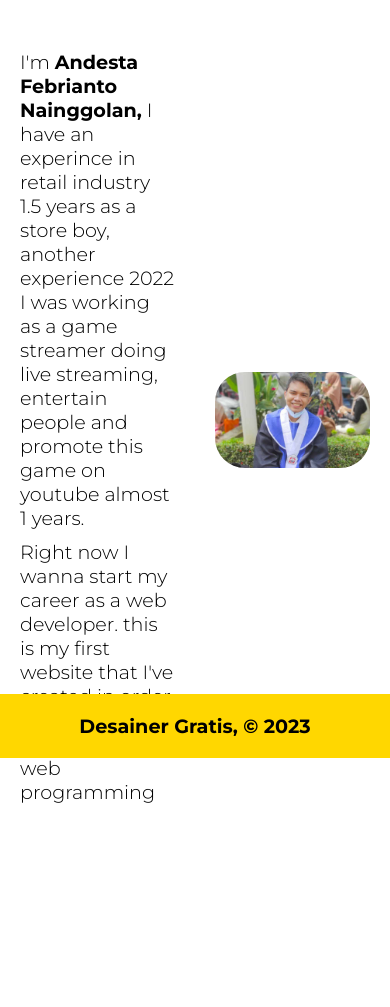
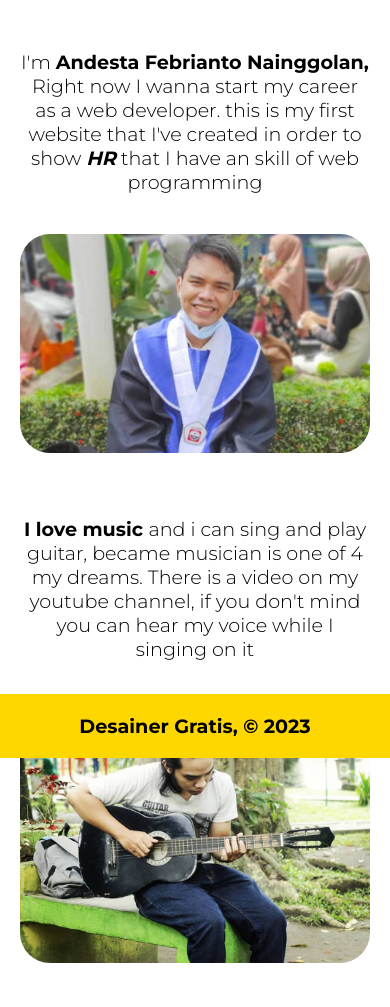
Before and after one commit to andesonlineid/Book-Management, a PHP site: page / in a window 390 px wide. Shown: the part 86-1093 px from the top of the page. Before the commit the page ends 889 px from the top, so only its background shows below. Run offline with PHP 8.4, Linux system fonts and the light colour scheme.

Commit message:
Finish landing page

```diff
--- a/index.html
+++ b/index.html
@@ -9,7 +9,7 @@
 </head>
 <body>
 
-<header>
+<header id="home">
 
     <section class="header-container">
     <section class="header-left-content">
@@ -21,7 +21,7 @@
     <nav class="header-right-content">
         <ul>
             <li>
-                <a href="#">Home</a>
+                <a href="#home">Home</a>
             </li>
             <li>
                 <a href="#about">About</a>
@@ -43,10 +43,6 @@
 
             <section class="about-left-content">
                     <p>I'm <b> Andesta Febrianto Nainggolan,</b>
-
-                    I have an experince in retail industry 1.5 years as a store boy, another experience 2022 I was working as a game streamer doing live streaming, entertain people and promote this game on youtube almost 1 years.</p>
-
-                    <p>
                         Right now I wanna start my career as a web developer.
                         this is my first website that I've created in order to show <strong><i>HR</i></strong> that I have
                         an skill of web programming
@@ -59,6 +55,19 @@
                     </figure>
             </section>
 
+        </article>
+
+        <article id="music">
+            <section class="music-left-content">
+                <figure>
+                    <img src="public/img/myguitar.jpg" alt="me and my guitar" title="me and my guitar">
+                </figure>
+            </section>
+
+            <section class="music-right-content">
+                    <p><strong>I love music </strong> and i can sing and play guitar, became musician is one of 4 my dreams.
+                    There is a video on my youtube channel, if you don't mind you can hear my voice while I singing on it  </p>
+            </section>
         </article>
 
 
--- a/public/css/index.css
+++ b/public/css/index.css
@@ -16,6 +16,8 @@ header {
     padding: 20px;
     background-color: gold;
     color: black;
+    position: sticky;
+    top: 0;
 }
 
 
@@ -43,7 +45,6 @@ nav ul li a {
 }
 
 nav ul li a:hover {
-
     font-weight: 700;
 }
 /* Stop header */
@@ -51,7 +52,9 @@ nav ul li a:hover {
 
 /* Main */
 
-
+main {
+    margin-top: 20px;
+}
 
 main #content {
         display: flex;
@@ -66,8 +69,13 @@ main #content {
     align-items: center;
 }
 
+#music {
+    align-items: center;
+    display: flex;
+}
+
 main article {
-    margin-top: 20px;
+    margin-bottom: 20px;
 }
 
 main #content #about section > p {
@@ -75,7 +83,7 @@ main #content #about section > p {
 }
 
 
-main article .about-right-content img {
+main article section img {
     max-width: 100%;
     object-fit: cover;
     object-position: center;
@@ -92,6 +100,7 @@ footer {
     background-color: gold;
     position: fixed;
     bottom: 0;
+
 }
 
 footer p {
@@ -108,15 +117,6 @@ footer p {
 
 /* Css class */
 
-header .header-container .header-left-content {
-
-}
-
-header .header-container .header-right-content {
-
-
-}
-
 main #content #about .about-left-content {
     font-size: 1.2em;
     padding: 20px;
@@ -130,4 +130,38 @@ main #content #about .about-right-content {
 
 
 
+main #content #music .music-left-content {
+    flex-basis: 50%;
+    padding: 20px;
+}
+
+main #content #music .music-right-content {
+    flex-basis: 50%;
+    padding: 20px;
+    font-size: 1.2em;
+}
+
 /* Stop css class */
+
+
+/* Responsive css */
+
+@media screen and (max-width: 1000px) {
+    main #content .about-left-content, .music-right-content {
+        font-size: 1px;
+    }
+}
+
+@media screen and (max-width: 800px) {
+    #about, #music {
+        flex-direction: column;
+    }
+
+    .about-left-content, .music-right-content {
+        text-align: center;
+        font-size: 1em;
+    }
+    #music {
+        flex-direction: column-reverse;
+    }
+}
```
Also changed, not shown: public/img/myguitar.jpg (added).
